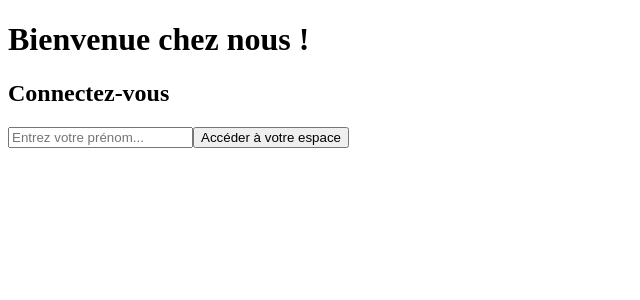
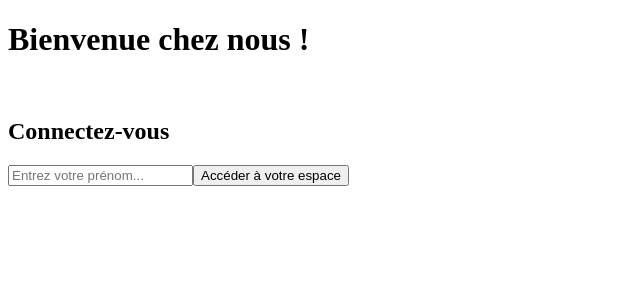
Before and after one commit to nabil-e/crazy-burger, a React (Vite) app: page / in a window 1280 px wide. Shown: the top 300 px of the page, without its empty margins (0-640 px from the left). Built offline with nearby package versions, Linux system fonts and the light colour scheme.

Commit message:
♻️ F01: LOGIN > create LoginForm

```diff
--- a/src/App.jsx
+++ b/src/App.jsx
@@ -1,4 +1,4 @@
-import LoginPage from "./components/pages/LoginPage";
+import LoginPage from "./components/pages/login/LoginPage";
 
 function App() {
   return (
--- a/src/components/pages/LoginPage.jsx
+++ b/src/components/pages/login/LoginForm.jsx
@@ -1,6 +1,6 @@
 import { useState } from "react";
 
-export default function LoginPage() {
+export default function LoginForm() {
   const [prenom, setPrenom] = useState("");
 
   const handleChange = (e) => {
@@ -14,10 +14,10 @@ export default function LoginPage() {
   };
 
   return (
-    <>
+    <form onSubmit={handleSubmit}>
       <h1>Bienvenue chez nous !</h1>
+      <br />
       <h2>Connectez-vous</h2>
-      <form onSubmit={handleSubmit}>
       <input
         type="text"
         value={prenom}
@@ -27,6 +27,5 @@ export default function LoginPage() {
       ></input>
       <button>Accéder à votre espace</button>
     </form>
-    </>
   );
 }
--- /dev/null
+++ b/src/components/pages/login/LoginPage.jsx
@@ -0,0 +1,9 @@
+import LoginForm from "./LoginForm";
+
+export default function LoginPage() {
+  return (
+    <>
+      <LoginForm />
+    </>
+  );
+}
```
Lines whose indentation alone changed are shown as unchanged.
